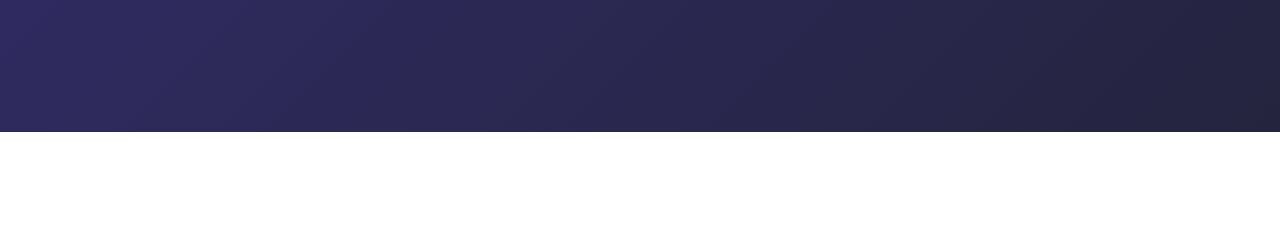
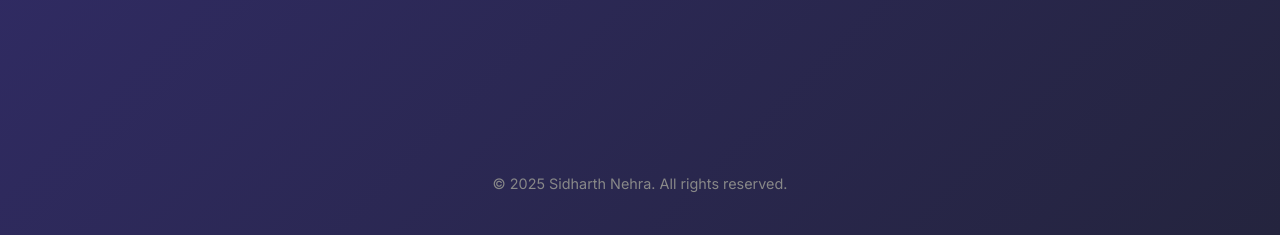
Before and after one commit to sidnehra/sidnehra.github.io, a plain HTML site: page index.html in a window 1280 px wide. Shown: the part 1634-1869 px from the top of the page. Before the commit the page ends 1766 px from the top, so only its background shows below. Drawn offline with Linux system fonts and the light colour scheme.

Commit message:
Update index.html
added footer section

```diff
--- a/index.html
+++ b/index.html
@@ -421,5 +421,8 @@
   </ul>
 </section>
     </div>
+  <footer style="text-align: center;">
+  © 2025 Sidharth Nehra. All rights reserved.
+</footer>
 </body>
 </html>
```
